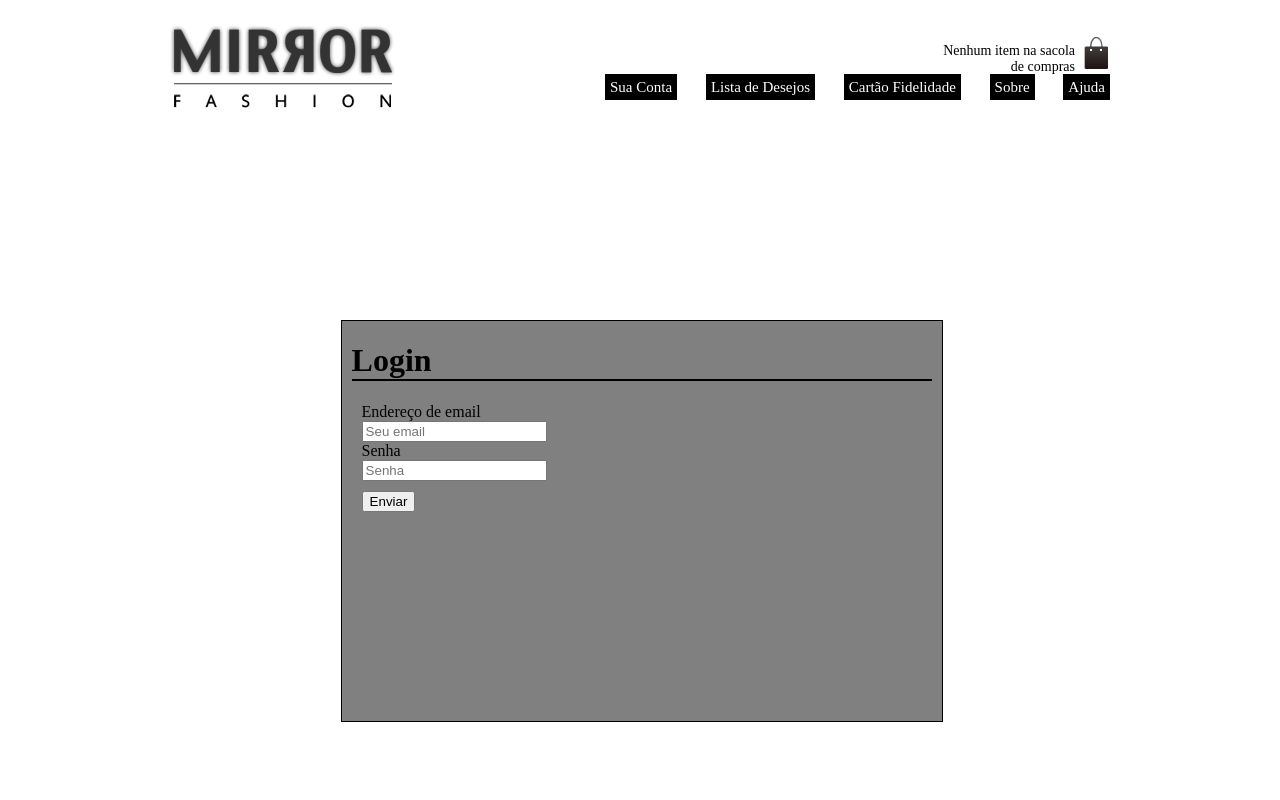
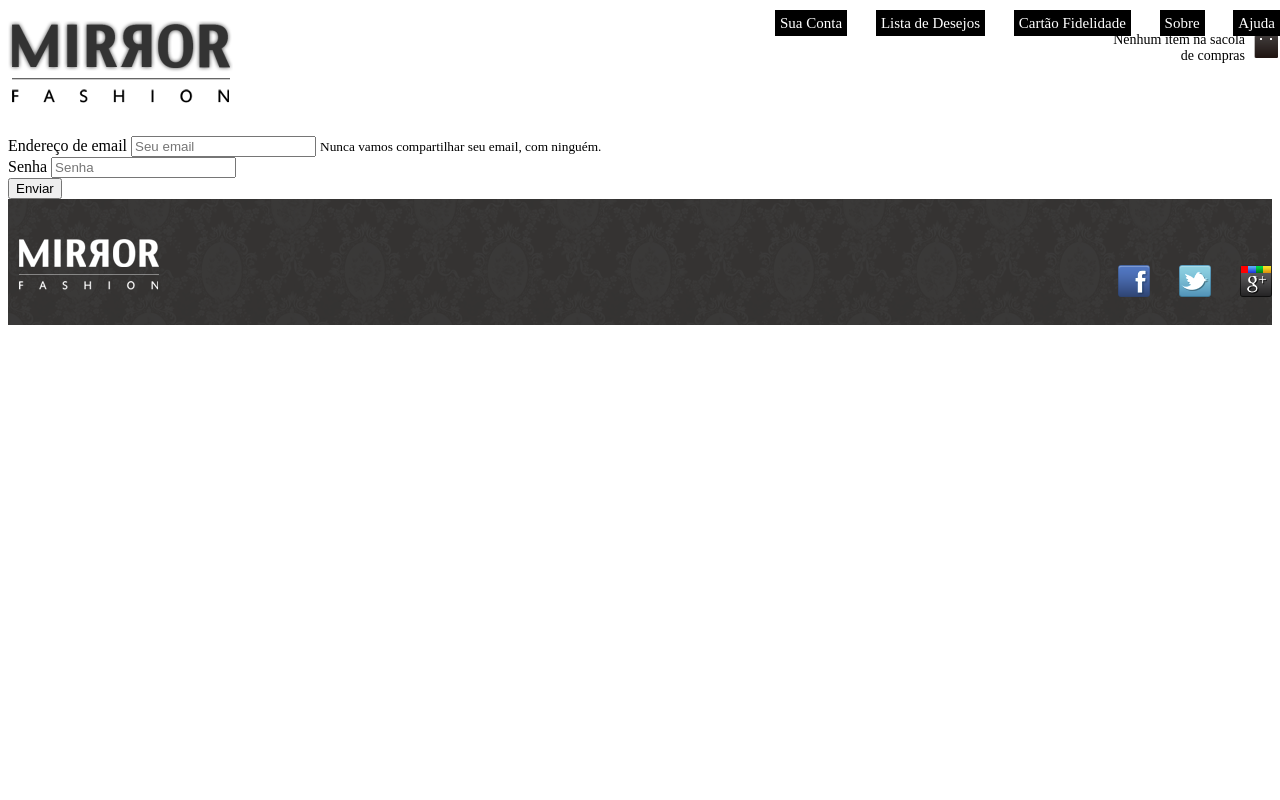
Before and after one commit to vitorOliveiraLopes/gitSite, a plain HTML site: page mirrorfashion/conta.html in a window 1280 px wide. Shown: the top 800 px of the page. Drawn offline with Linux system fonts and the light colour scheme.

Commit message:
Att do site

```diff
--- a/mirrorfashion/conta.html
+++ b/mirrorfashion/conta.html
@@ -7,10 +7,12 @@
         <link href="estiloconta.css" rel="stylesheet">
     </head>
     <body>
+    <div class="container">
        <header class="container">
             <h1>
                 <img src="logo.png" alt="Mirror Fashion">
             </h1>
+
             <p class="sacola">
                 Nenhum item na sacola de compras
             </p>
@@ -25,25 +27,18 @@
                 </ul>
             </nav>
         </header>
-    <div class="containercentro">
-        <div id='centro'>
+        <div>
             <form>
-                <h1>Login</h1>
               <div class="form-group">
                 <label for="exampleInputEmail1">Endereço de email</label>
-                    <div>
                 <input type="email" class="form-control" id="exampleInputEmail1" aria-describedby="emailHelp" placeholder="Seu email">
-                    </div>
+                <small id="emailHelp" class="form-text text-muted">Nunca vamos compartilhar seu email, com ninguém.</small>
               </div>
               <div class="form-group">
                 <label for="exampleInputPassword1">Senha</label>
-                    <div>
                 <input type="password" class="form-control" id="exampleInputPassword1" placeholder="Senha">
               </div>
-                </div>
-                    <div id="btn">
-                        <button type="submit" class="btn-primary">Enviar</button>
-                    </div>
+              <button type="submit" class="btn btn-primary">Enviar</button>
             </form>
         </div>
     </div>
--- a/mirrorfashion/estiloconta.css
+++ b/mirrorfashion/estiloconta.css
@@ -1,71 +1,11 @@
-#centro{
-    display: block;
-    position: absolute;
-    width: 600px;
-    height: 400px;
-    background-color: gray;
-    border: 1px solid black;
-}
-
-.containercentro {
-    width: 99vw;
-    height: 95vh;
-    background-color: white;
-    display: flex;
-    flex-direction: row;
-    justify-content: center;
-    align-items: center;
-}
-
-form{
-    text-align: left;
-}
-
-form h1{
-    border-bottom: 2px solid black;
-    margin-left: 10px;
-    margin-right: 10px;
-}
-
-.form-group{
-    padding-left: 20px;
-}
-
-#btn{
-    padding-top: 10px;
-    padding-left: 20px;
-}
-
-.container {
-	margin: 0 auto;
-	width: 940px;
-}
-
-header {
-	position: relative;
-}
-
-h1 img{
-	padding-top: 5px;
-}
-
-.sacola {
-	background: url(sacola.png) no-repeat top right;
-
-	width: 140px;
-	font-size: 14px;
-	text-align: right;
-	padding-right: 35px;
-	padding-top: 8px;
-	position: absolute;
-	top: 0;
-	right: 0;
-}
-
 footer {
 	background-image: url(fundo-rodape.png);
 	clear: both;
 	padding: 20px 0;
+}
+
+#logorod{
+	margin-top: 10px;
 }
 
 footer .container {
@@ -108,6 +48,7 @@ footer .container {
 	padding-bottom: 8px;
 	bottom: 0;
 	right: 0;
+	top: 0;
 }
 
 .menu-opcoes ul {
@@ -132,3 +73,15 @@ footer .container {
 	border: solid 1px black;
 	color: black;
 }
+
+.sacola {
+	background: url(sacola.png) no-repeat top right;
+	width: 140px;
+	font-size: 14px;
+	text-align: right;
+	padding-right: 35px;
+	padding-top: 8px;
+	position: absolute;
+	top: 10px;
+	right: 0;
+}
```
Lines whose indentation alone changed are shown as unchanged.
